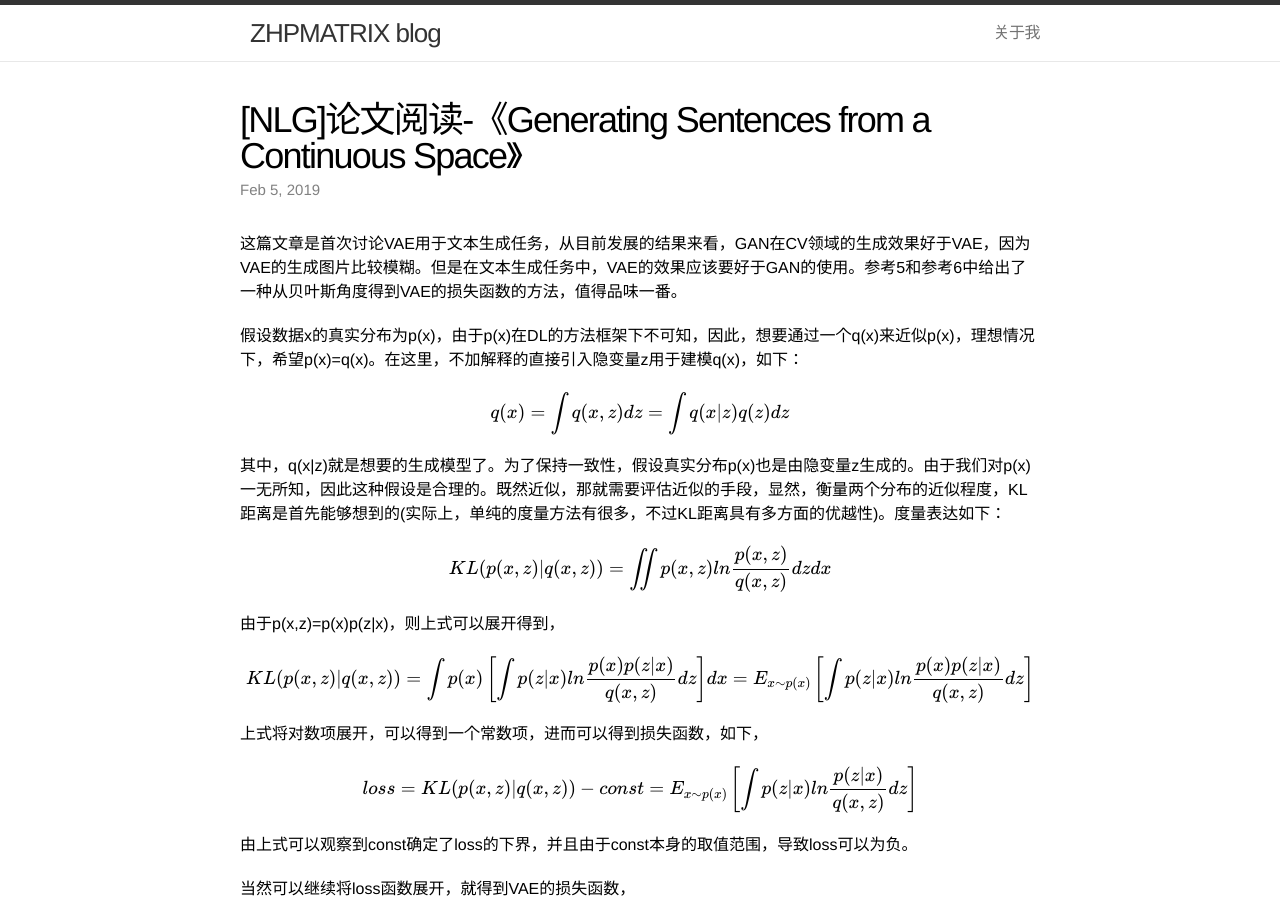
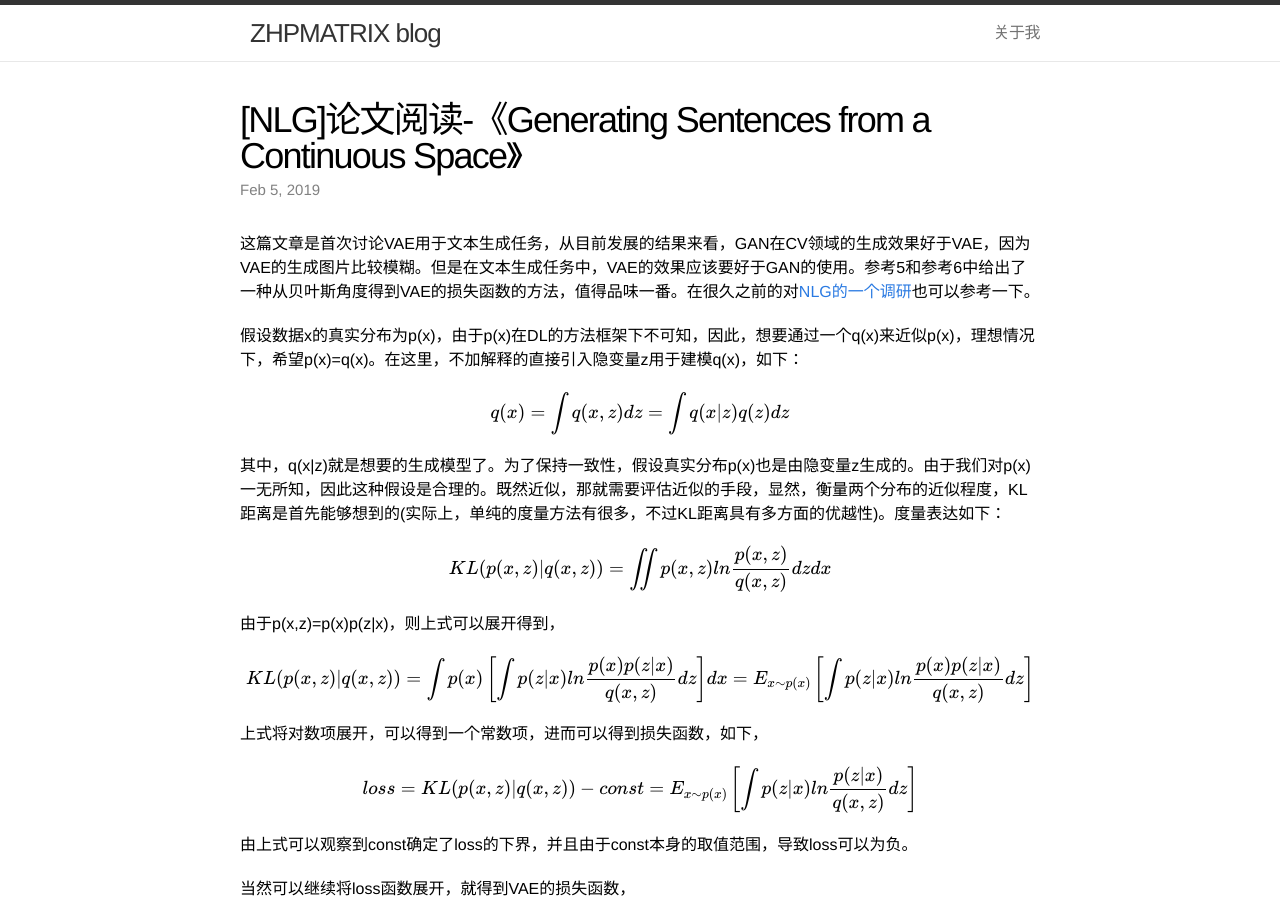
Before and after one commit to zhpmatrix/zhpmatrix.github.io, a Jekyll site: the page built from _posts/2019-02-05-vae-text-generation.md, in a window 1280 px wide and 900 px high. Built offline with Jekyll 4.4.1, drawn with Linux system fonts in a browser that asks for light colours; formulas are drawn with MathJax 3; comment, search, counter and statistics services are not loaded.

Commit message:
update and add ref.

```diff
--- a/_posts/2019-02-05-vae-text-generation.md
+++ b/_posts/2019-02-05-vae-text-generation.md
@@ -8,7 +8,7 @@ mathjax: true
 
 <script type="text/javascript" src="http://cdn.mathjax.org/mathjax/latest/MathJax.js?config=default"></script>
 
-这篇文章是首次讨论VAE用于文本生成任务，从目前发展的结果来看，GAN在CV领域的生成效果好于VAE，因为VAE的生成图片比较模糊。但是在文本生成任务中，VAE的效果应该要好于GAN的使用。参考5和参考6中给出了一种从贝叶斯角度得到VAE的损失函数的方法，值得品味一番。
+这篇文章是首次讨论VAE用于文本生成任务，从目前发展的结果来看，GAN在CV领域的生成效果好于VAE，因为VAE的生成图片比较模糊。但是在文本生成任务中，VAE的效果应该要好于GAN的使用。参考5和参考6中给出了一种从贝叶斯角度得到VAE的损失函数的方法，值得品味一番。在很久之前的对[NLG的一个调研](https://zhpmatrix.github.io/2018/08/26/NLG/)也可以参考一下。
 
 假设数据x的真实分布为p(x)，由于p(x)在DL的方法框架下不可知，因此，想要通过一个q(x)来近似p(x)，理想情况下，希望p(x)=q(x)。在这里，不加解释的直接引入隐变量z用于建模q(x)，如下：
 
```
